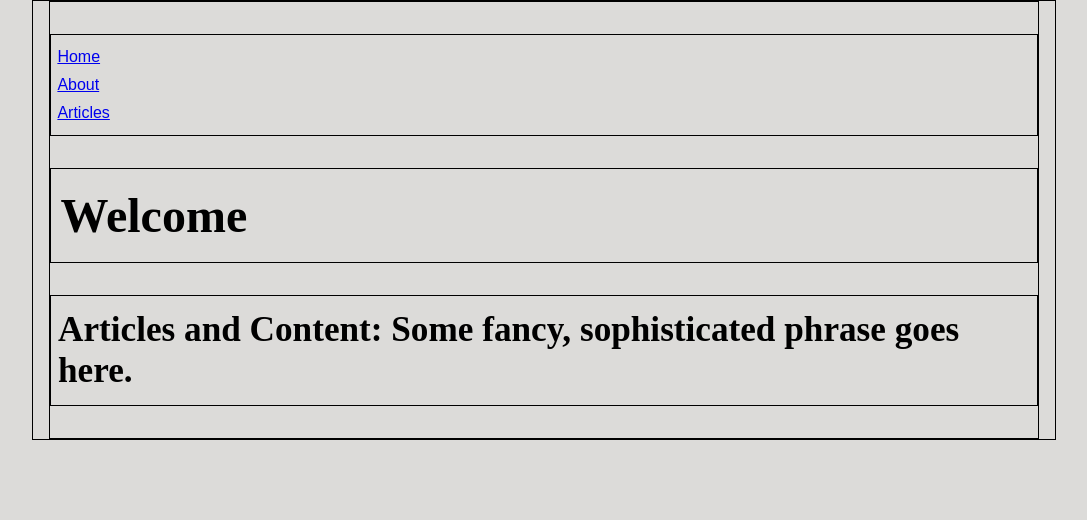
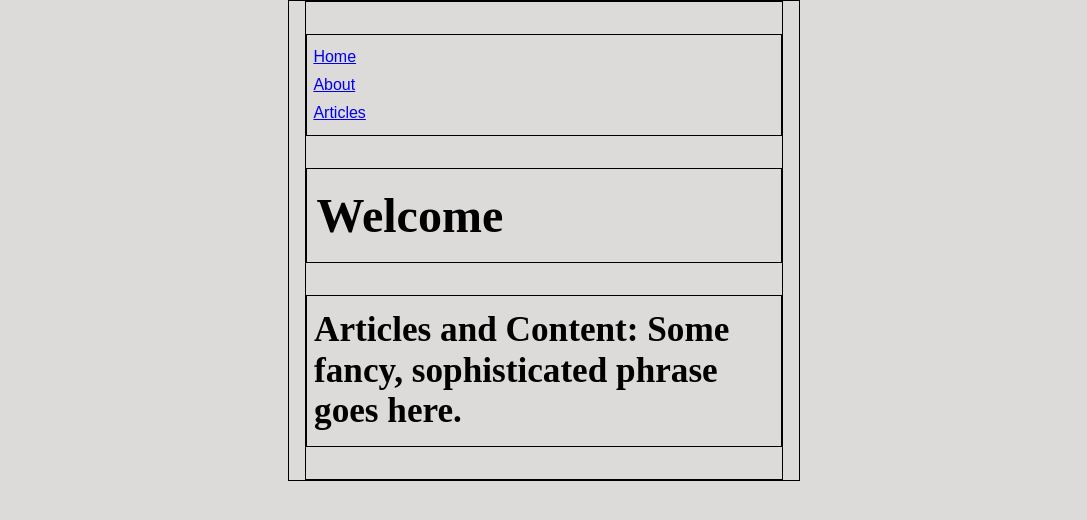
Before and after one commit to msawangwan/msawangwan.github.io, a Jekyll site: the page built from index.html, in a window 1280 px wide. Shown: the top 520 px of the page, without its empty margins (96-1183 px from the left). Built offline with Jekyll 4.4.1, drawn with Linux system fonts in a browser that asks for light colours; some web fonts are replaced.

Commit message:
messing with ems

```diff
--- a/css/main.css
+++ b/css/main.css
@@ -3,7 +3,7 @@ body {
 }
 
 .page-container {
-  max-width: 64em;
+  max-width: 32em;
   margin: 0 auto;
   padding: 0 1em;
 }
```
